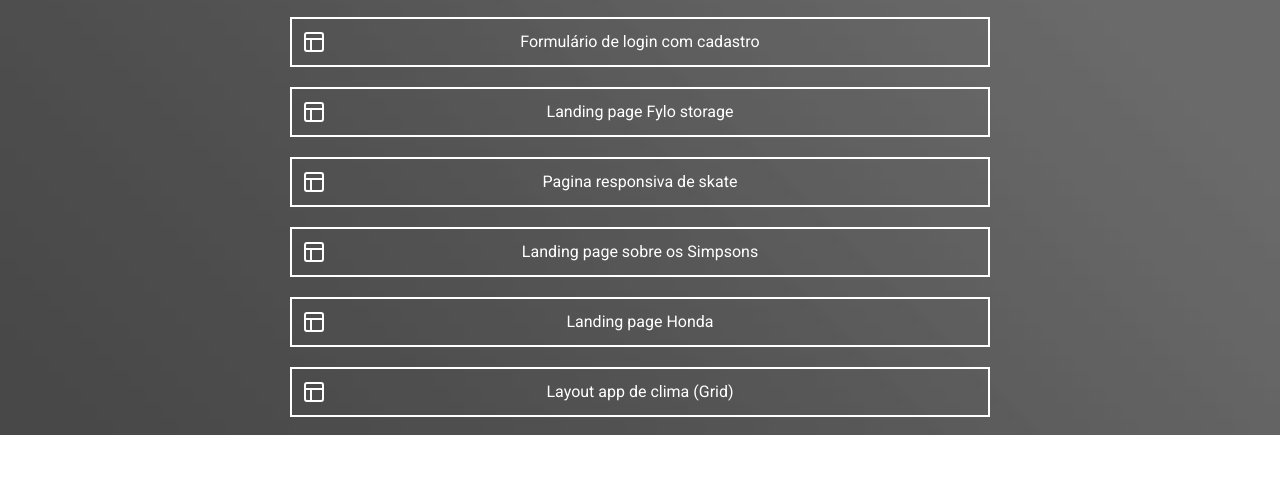
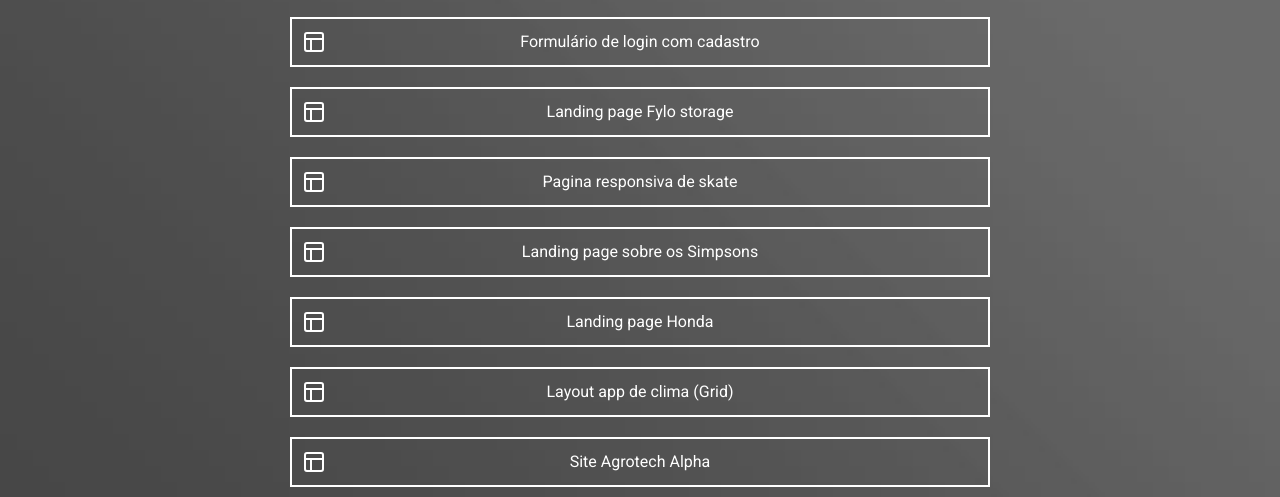
Before and after one commit to GustavoLOliveira/Linktree-projetos, a plain HTML site: page index.html in a window 1280 px wide. Shown: the part 365-862 px from the top of the page. Before the commit the page ends 800 px from the top, so only its background shows below. Drawn offline with nearby package versions, Linux system fonts and the light colour scheme.

Commit message:
adicao agrotech-alpha

```diff
--- a/index.html
+++ b/index.html
@@ -25,6 +25,7 @@
             <a href="https://landing-page-simpsons.vercel.app" class="botoes"><i data-feather="layout" class="icones"></i>Landing page sobre os Simpsons</a>
             <a href="https://site-honda.vercel.app" class="botoes"><i data-feather="layout" class="icones"></i>Landing page Honda</a>
             <a href="https://app-clima-grid.vercel.app" class="botoes"><i data-feather="layout" class="icones"></i>Layout app de clima (Grid)</a>
+            <a href="https://agrotech-alpha.vercel.app" class="botoes"><i data-feather="layout" class="icones"></i>Site Agrotech Alpha</a>
         </div>
 
     </div>
```
